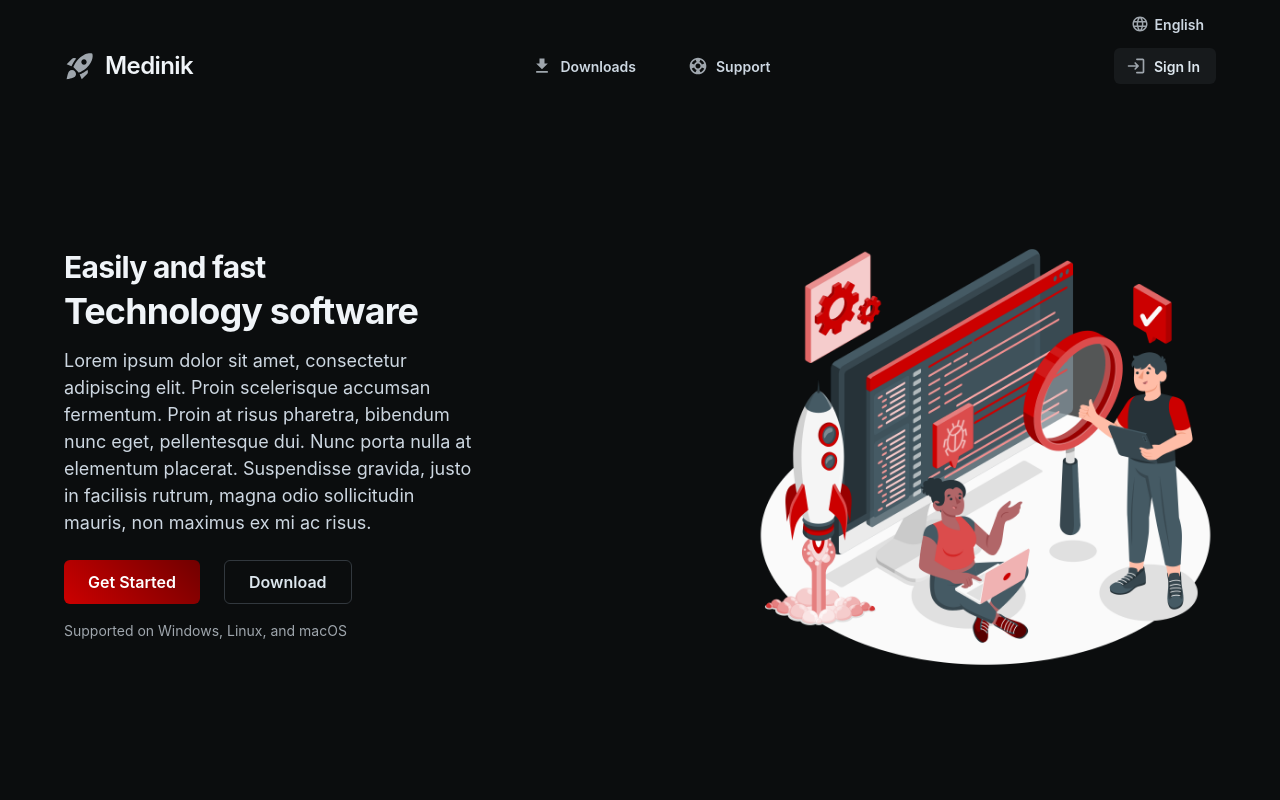
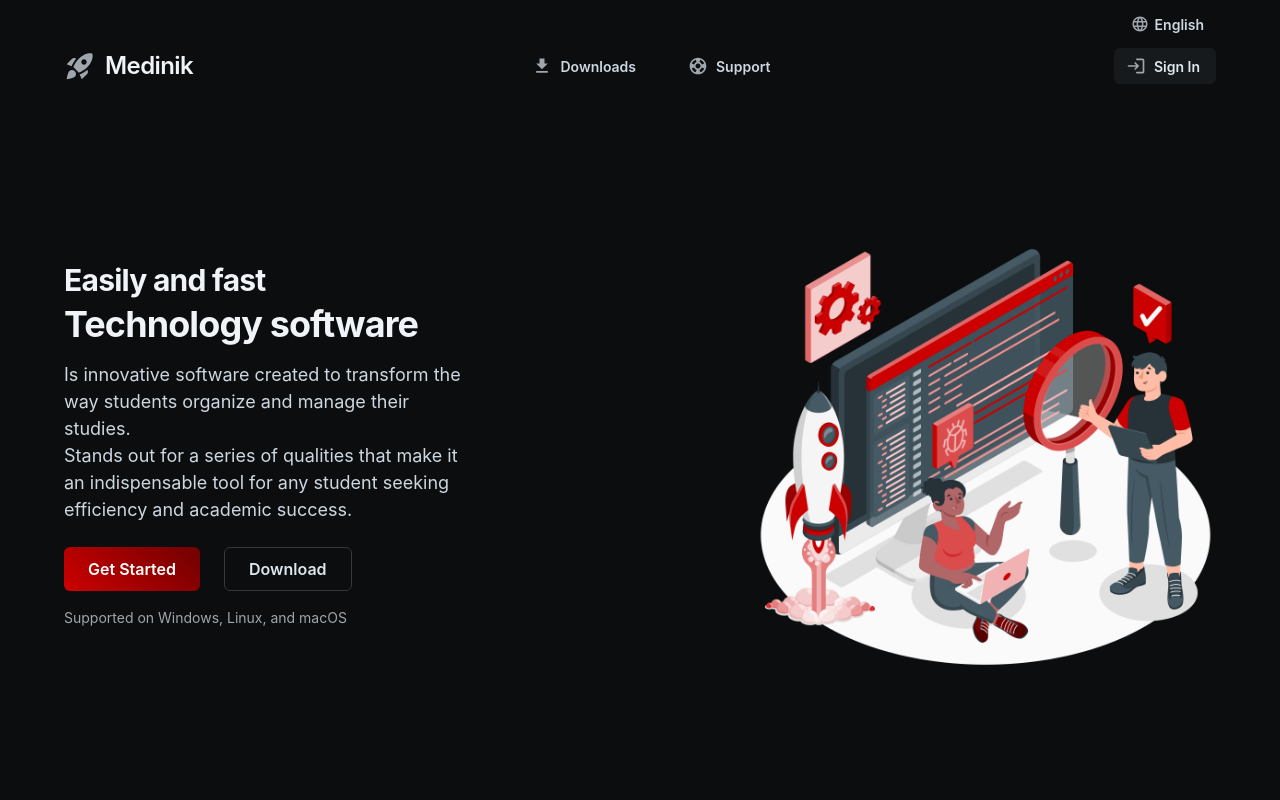
Before and after one commit to rapon1kt/medinik, a Next.js app: page / in a window 1280 px wide. Shown: the top 800 px of the page. Built offline with nearby package versions, Linux system fonts and the light colour scheme; no server answers.

Commit message:
refactor: change software description

```diff
--- a/src/components/hero/hero.tsx
+++ b/src/components/hero/hero.tsx
@@ -37,11 +37,10 @@ function Hero() {
 					level="body-lg"
 					sx={{ width: media ? "100%" : "60%", mb: 3 }}
 				>
-					Lorem ipsum dolor sit amet, consectetur adipiscing elit. Proin
-					scelerisque accumsan fermentum. Proin at risus pharetra, bibendum nunc
-					eget, pellentesque dui. Nunc porta nulla at elementum placerat.
-					Suspendisse gravida, justo in facilisis rutrum, magna odio
-					sollicitudin mauris, non maximus ex mi ac risus.
+					Is innovative software created to transform the way students organize
+					and manage their studies. <br />
+					Stands out for a series of qualities that make it an indispensable
+					tool for any student seeking efficiency and academic success.
 				</Typography>
 				<Stack sx={{ display: "flex", flexDirection: "row", gap: 3, mb: 2 }}>
 					<Button
```
